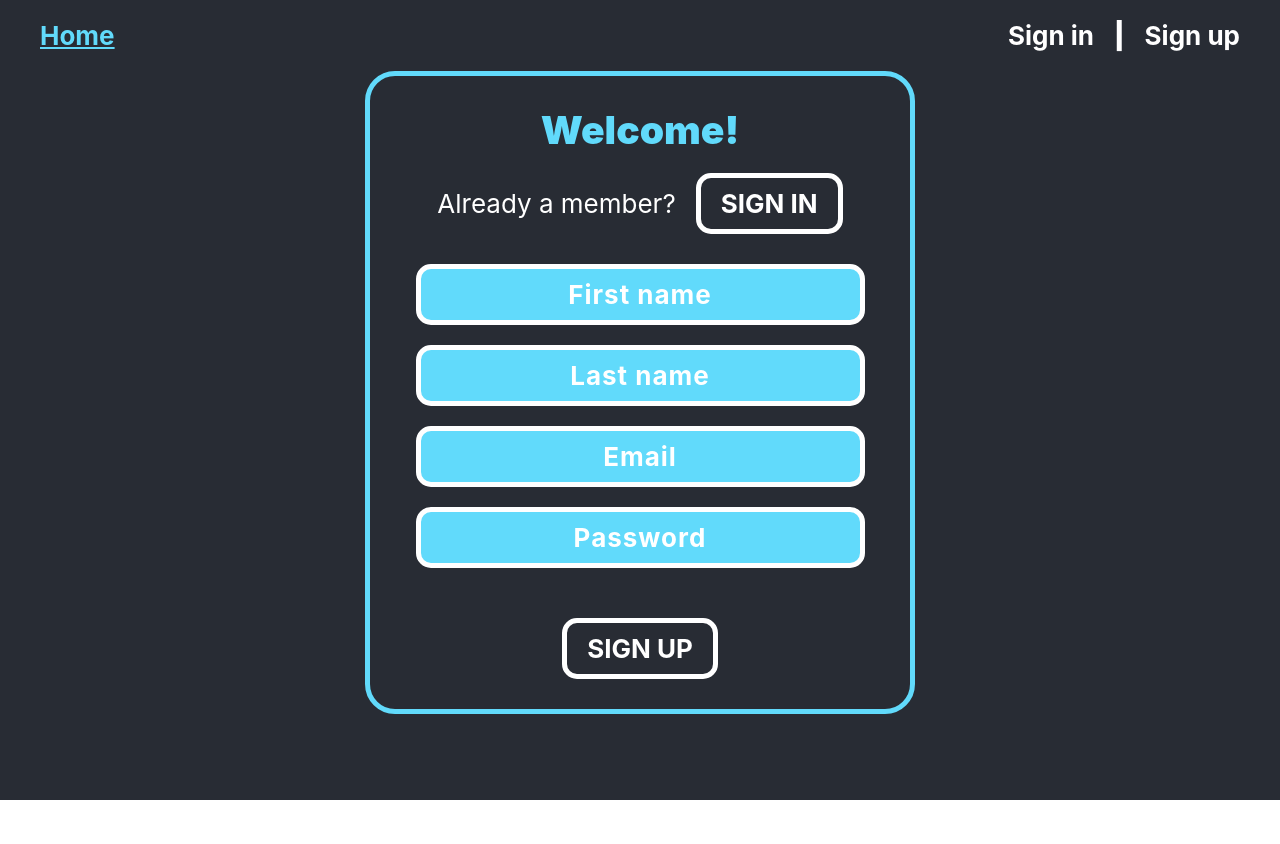
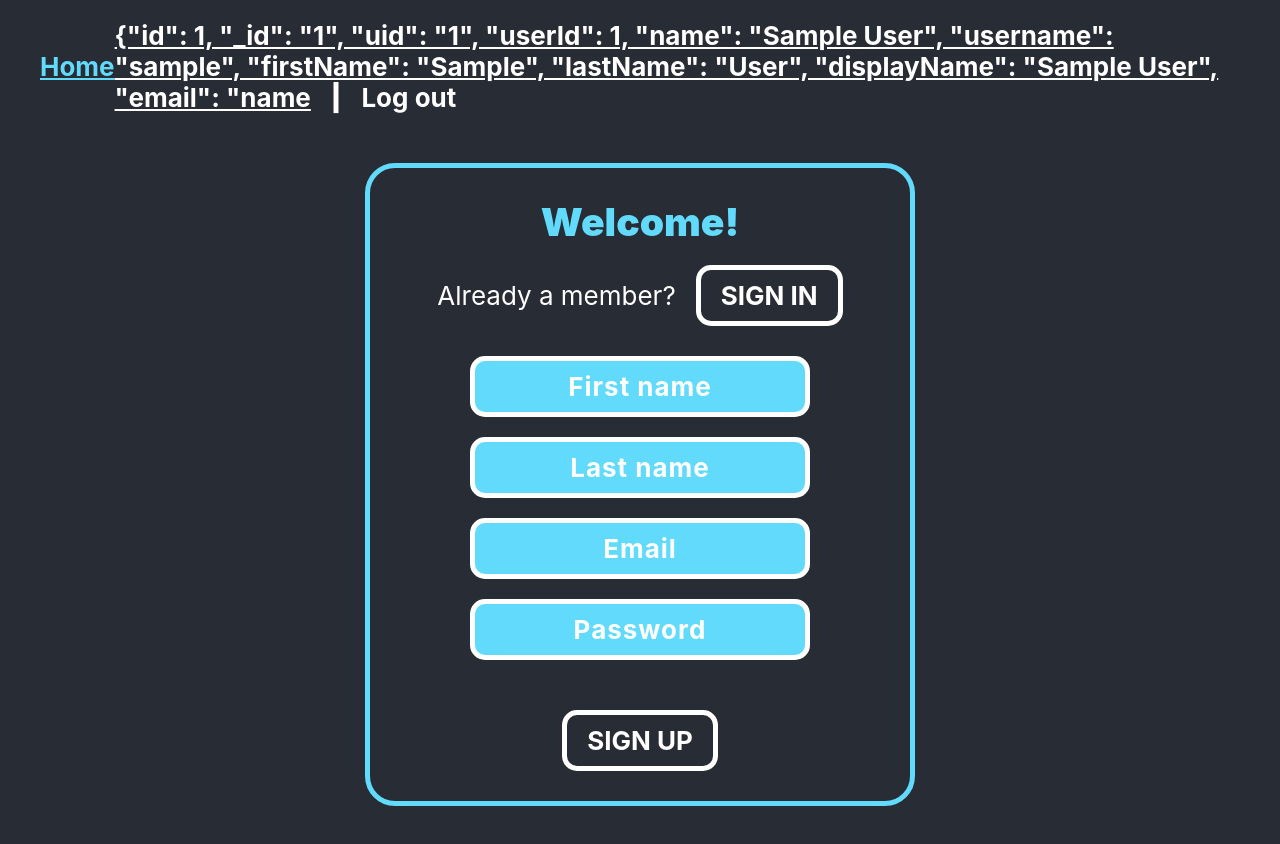
Before and after one commit to StarAxion/sign-form, a React (Create React App) app: page /signup in a window 1280 px wide. Shown: the top 844 px of the page. Before the commit the page ends 800 px from the top, so only its background shows below. Built offline with nearby package versions, Linux system fonts and the light colour scheme; sample sign-in values are in the browser's storage.

Commit message:
all components updated

```diff
--- a/src/App.js
+++ b/src/components/App.js
@@ -1,21 +1,22 @@
 import React from 'react';
 import { BrowserRouter as Router, Route, Switch } from 'react-router-dom';
-import './App.css';
-import Header from './components/Header';
-import Home from './components/Home';
-import SignIn from './components/SignIn';
-import SignUp from './components/SignUp';
-import NoPage from './components/NoPage';
+import '../styles/App.css';
+import Home from './Home';
+import { PrivateRoute } from './PrivateRoute';
+import UserProfile from './UserProfile';
+import SignIn from './SignIn';
+import SignUp from './SignUp';
+import NoPage from './NoPage';
 
 const App = () => (
   <Router>
     <div className='container'>
-      <Header />
       <Switch>
         <Route exact path='/' component={Home} />
+        <PrivateRoute exact path='/profile' component={UserProfile} />
         <Route exact path='/signin' component={SignIn} />
         <Route exact path='/signup' component={SignUp} />
-        <Route component={NoPage} />
+        <Route render={() => <NoPage />} />
       </Switch>
     </div>
   </Router>
--- a/src/components/Header.js
+++ b/src/components/Header.js
@@ -2,10 +2,10 @@ import React from 'react';
 import { Link } from 'react-router-dom';
 import SignLinks from './SignLinks';
 
-const Header = () => (
-  <header className='header'>
+const Header = (props) => (
+  <header>
     <Link className='homelink' to='/'>Home</Link>
-    <SignLinks />
+    <SignLinks logOut={props.logOut} />
   </header>
 )
 
--- a/src/components/Home.js
+++ b/src/components/Home.js
@@ -1,7 +1,11 @@
 import React from 'react';
+import Header from './Header';
 
 const Home = () => (
-  <main />
+  <>
+    <Header />
+    <main />
+  </>
 )
 
 export default Home;
--- /dev/null
+++ b/src/components/PrivateRoute.js
@@ -0,0 +1,18 @@
+import React from 'react';
+import { Route, Redirect } from 'react-router-dom';
+
+export const PrivateRoute = ({ component: Component, ...rest }) => (
+  <Route
+    {...rest}
+    render={props =>
+      localStorage.getItem('authorized') ?
+        (<Component {...props} />) :
+        (<Redirect
+          to={{
+            pathname: '/signin',
+            state: { from: props.location }
+          }}
+        />)
+    }
+  />
+);
--- a/src/components/SignIn.js
+++ b/src/components/SignIn.js
@@ -1,42 +1,40 @@
-import React, { Component } from 'react';
-import { Redirect, Link } from 'react-router-dom';
+import React, { useState } from 'react';
+import { Link, useHistory } from 'react-router-dom';
+import Header from './Header';
 
-class SignIn extends Component {
-  constructor(props) {
-    super(props);
-    this.state = {
-      authorized: false,
-      email: '',
-      password: ''
-    }
+const SignIn = () => {
+  const [loginData, setLoginData] = useState({
+    email: '',
+    password: ''
+  });
 
-    this.handleSubmit = this.handleSubmit.bind(this);
+  const [error, setError] = useState(false);
+  const history = useHistory();
+
+  const handleChange = (event) => {
+    setLoginData({ ...loginData, [event.target.name]: event.target.value });
   }
 
-  handleSubmit(e) {
-    e.preventDefault();
-    let email = e.target.querySelector('#email').value,
-      password = e.target.querySelector('#password').value;
-    if (email === this.state.email && password === this.state.password) {
-      this.setState({ authorized: true });
+  const handleSubmit = (event) => {
+    event.preventDefault();
+
+    try {
+      if (loginData.password === JSON.parse(localStorage.getItem(loginData.email)).password) {
+        localStorage.setItem('authorized', loginData.email);
+        history.push('./');
+      } else {
+        setError(true);
+      }
+    } catch {
+      setError(true);
     }
   }
 
-  componentDidMount() {
-    let email = sessionStorage.getItem('email'),
-      password = sessionStorage.getItem('password');
-    if (email && password) {
-      this.setState({ email, password });
-    }
-  }
+  return (
+    <>
+      <Header />
 
-  render() {
-    if (this.state.authorized) {
-      return <Redirect to='/' />;
-    }
-
-    return (
-      <form className='signform' onSubmit={this.handleSubmit}>
+      <form className='signform' onSubmit={handleSubmit}>
         <h2 className='signform__title'>Welcome back!</h2>
 
         <div className='signform__group'>
@@ -46,29 +44,35 @@ class SignIn extends Component {
 
         <input
           type='email'
-          id='email'
+          name='email'
           className='signform__input'
           placeholder='Email'
           required
+          onChange={handleChange}
         />
 
         <input
           type='password'
-          id='password'
+          name='password'
           className='signform__input'
           placeholder='Password'
           required
+          onChange={handleChange}
         />
+
+        {error ?
+          <p className='signform__message'>Incorrect email or password.</p> : null
+        }
 
         <button
           className='signform__button'
           type='submit'
         >
           Sign in
-        </button>
+          </button>
       </form>
-    )
-  }
+    </>
+  )
 }
 
 export default SignIn;
--- a/src/components/SignLinks.js
+++ b/src/components/SignLinks.js
@@ -1,12 +1,40 @@
-import React from 'react';
+import React, { useState, useEffect } from 'react';
 import { Link } from 'react-router-dom';
 
-const SignLinks = () => (
-  <div className='signlinks'>
-    <Link className='signlink' to='/signin'>Sign in</Link>
-    <span className='separator'>&#124;</span>
-    <Link className='signlink' to='/signup'>Sign up</Link>
-  </div>
-)
+const SignLinks = (props) => {
+  const [userEmail, setUserEmail] = useState(null);
+
+  useEffect(() => {
+    setUserEmail(localStorage.getItem('authorized'));
+  }, []);
+
+  const logOut = () => {
+    localStorage.removeItem('authorized');
+    setUserEmail(null);
+    props.logOut();
+  }
+
+  const getProfileName = () => {
+    return userEmail.slice(0, userEmail.indexOf('@'));
+  }
+
+  if (userEmail) {
+    return (
+      <div>
+        <Link to='/profile'>{getProfileName()}</Link>
+        <span className='separator'>&#124;</span>
+        <button className='signlink' onClick={logOut}>Log out</button >
+      </div>
+    )
+  } else {
+    return (
+      <div>
+        <Link className='signlink' to='/signin'>Sign in</Link>
+        <span className='separator'>&#124;</span>
+        <Link className='signlink' to='/signup'>Sign up</Link>
+      </div>
+    )
+  }
+}
 
 export default SignLinks;
--- a/src/components/SignUp.js
+++ b/src/components/SignUp.js
@@ -1,39 +1,38 @@
-import React, { Component } from 'react';
-import { Redirect, Link } from 'react-router-dom';
+import React, { useState } from 'react';
+import { Link, useHistory } from 'react-router-dom';
+import Header from './Header';
 
-class SignUp extends Component {
-  constructor(props) {
-    super(props);
-    this.state = {
-      registered: false,
+const SignUp = () => {
+  const [user, setUser] = useState({
     firstName: '',
     lastName: '',
     email: '',
     password: ''
+  });
+
+  const [error, setError] = useState(false);
+  const history = useHistory();
+
+  const handleChange = (event) => {
+    setUser({ ...user, [event.target.name]: event.target.value });
   }
 
-    this.handleChange = this.handleChange.bind(this);
-    this.handleSubmit = this.handleSubmit.bind(this);
+  const handleSubmit = (event) => {
+    event.preventDefault();
+
+    if (localStorage.getItem(user.email)) {
+      setError(true);
+    } else {
+      localStorage.setItem(user.email, JSON.stringify(user));
+      history.push('./signin');
     }
-
-  handleChange(event) {
-    this.setState({ [event.target.id]: event.target.value });
-  }
-
-  handleSubmit(e) {
-    e.preventDefault();
-    this.setState({ registered: true });
-    sessionStorage.setItem('email', this.state.email);
-    sessionStorage.setItem('password', this.state.password);
-  }
-
-  render() {
-    if (this.state.registered) {
-      return <Redirect to='/signin' />;
   }
 
   return (
-      <form className='signform' onSubmit={this.handleSubmit}>
+    <>
+      <Header />
+
+      <form className='signform' onSubmit={handleSubmit}>
         <h2 className='signform__title'>Welcome!</h2>
 
         <div className='signform__group'>
@@ -43,38 +42,42 @@ class SignUp extends Component {
 
         <input
           type='text'
-          id='firstName'
+          name='firstName'
           className='signform__input'
           placeholder='First name'
           required
-          onChange={this.handleChange}
+          onChange={handleChange}
         />
 
         <input
           type='text'
-          id='lastName'
+          name='lastName'
           className='signform__input'
           placeholder='Last name'
           required
-          onChange={this.handleChange}
+          onChange={handleChange}
         />
 
         <input
           type='email'
-          id='email'
+          name='email'
           className='signform__input'
           placeholder='Email'
           required
-          onChange={this.handleChange}
+          onChange={handleChange}
         />
+
+        {error ?
+          <p className='signform__message'>This email is already in use.</p> : null
+        }
 
         <input
           type='password'
-          id='password'
+          name='password'
           className='signform__input'
           placeholder='Password'
           required
-          onChange={this.handleChange}
+          onChange={handleChange}
         />
 
         <button
@@ -83,10 +86,9 @@ class SignUp extends Component {
         >
           Sign up
           </button>
-      </form >
+      </form>
+    </>
   )
 }
 
-}
-
 export default SignUp;
--- /dev/null
+++ b/src/components/UserProfile.js
@@ -0,0 +1,34 @@
+import React, { useState, useEffect } from 'react';
+import { useHistory } from 'react-router-dom';
+import Header from './Header';
+
+const UserProfile = () => {
+  //const [userFirstName, setUserFirstName] = useState(null);
+  //const [userLastName, setUserLastName] = useState(null);
+  const [userEmail, setUserEmail] = useState(null);
+  //const [userPassword, setUserPassword] = useState(null);
+
+  useEffect(() => {
+    setUserEmail(localStorage.getItem('authorized'));
+  }, []);
+
+  const history = useHistory();
+
+  const logOut = () => {
+    history.push('./');
+  }
+
+  return (
+    <>
+      <Header logOut={logOut} />
+      <div className='profile'>
+        <p className='profile__userdata'>First name: </p>
+        <p className='profile__userdata'>Last name: </p>
+        <p className='profile__userdata'>Email: {userEmail}</p>
+        <p className='profile__userdata'>Password: </p>
+      </div>
+    </>
+  )
+}
+
+export default UserProfile;
--- a/src/index.js
+++ b/src/index.js
@@ -1,7 +1,7 @@
 import React, { StrictMode } from 'react';
 import { render } from 'react-dom';
-import './index.css';
-import App from './App';
+import './styles/index.css';
+import App from './components/App';
 import * as serviceWorker from './serviceWorker';
 
 render(
--- a/src/App.css
+++ b/src/styles/App.css
@@ -7,7 +7,7 @@
   box-sizing: border-box;
 }
 
-.header {
+header {
   display: flex;
   justify-content: space-between;
   align-items: center;
@@ -36,7 +36,7 @@
   flex-direction: column;
   align-items: center;
   max-width: 500px;
-  margin: 20px auto;
+  margin: 50px auto;
   padding: 30px 20px;
   border: 5px solid #61dafb;
   border-radius: 30px;
@@ -64,6 +64,7 @@
 }
 
 .signform__input {
+  width: 60%;
   margin: 0 0 20px;
   padding: 10px 15px;
   font-family: inherit;
@@ -91,6 +92,12 @@ input:not(:placeholder-shown) {
   border-color: #61dafb;
 }
 
+.signform__message {
+  margin-bottom: 20px;
+  font-style: italic;
+  color: #ff0000;
+}
+
 .signform__button {
   margin: 30px 0 0;
   padding: 10px 20px;
@@ -114,3 +121,16 @@ input:not(:placeholder-shown) {
 .nopage__text {
   margin-bottom: 40px;
 }
+
+.profile {
+  max-width: 500px;
+  margin: 50px auto;
+  padding: 20px;
+  text-align: center;
+  border: 5px solid #61dafb;
+  border-radius: 30px;
+}
+
+.profile__userdata {
+  margin: 20px 0;
+}
--- a/src/index.css
+++ b/src/styles/index.css
@@ -9,6 +9,7 @@ body {
 
 p {
   margin: 0;
+  padding: 0;
 }
 
 button {
```
Also changed, not shown: src/components/NoPage.js (+8 -4 lines), 1 other file (tests, documents, lock files or other folders). Lines whose indentation alone changed are shown as unchanged.
